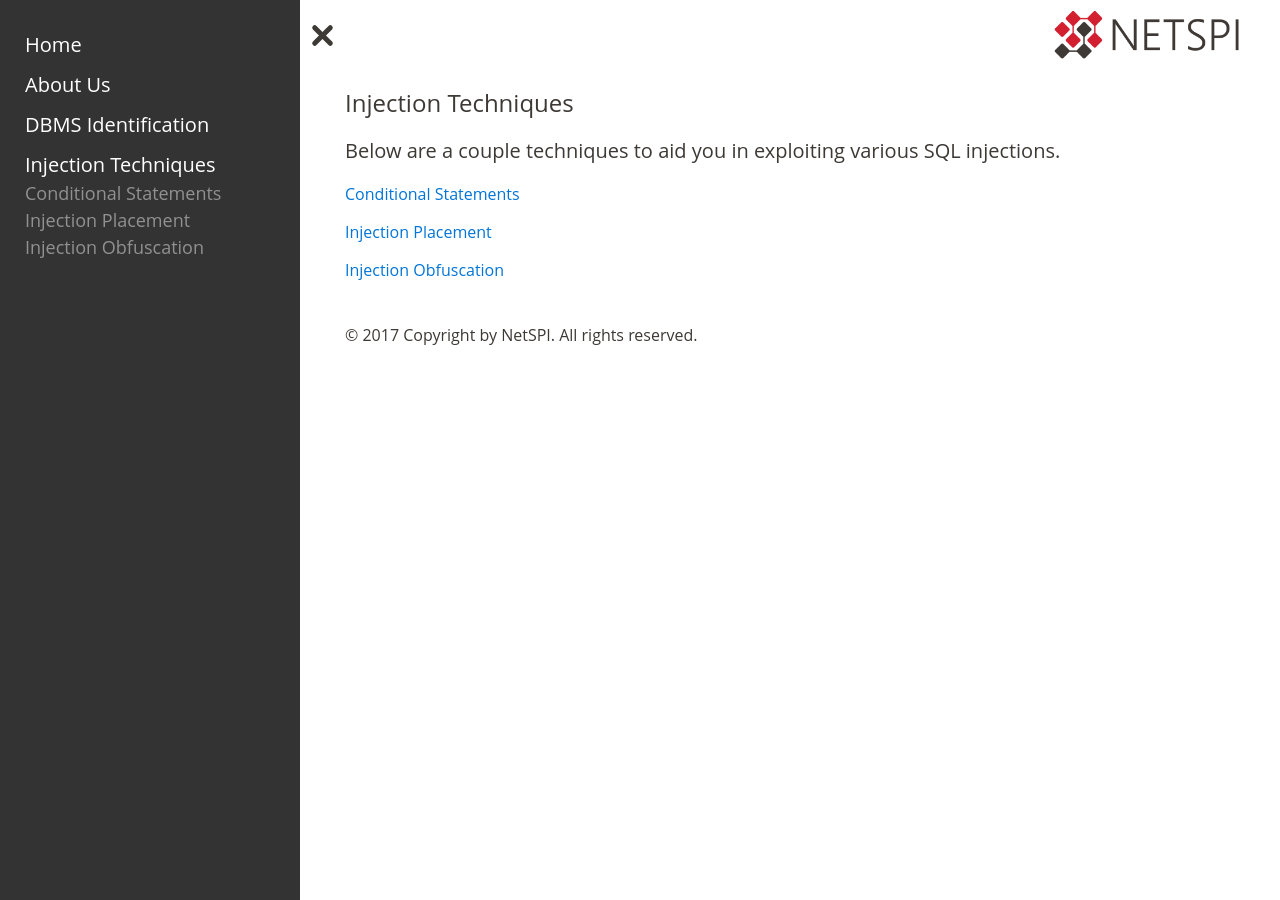
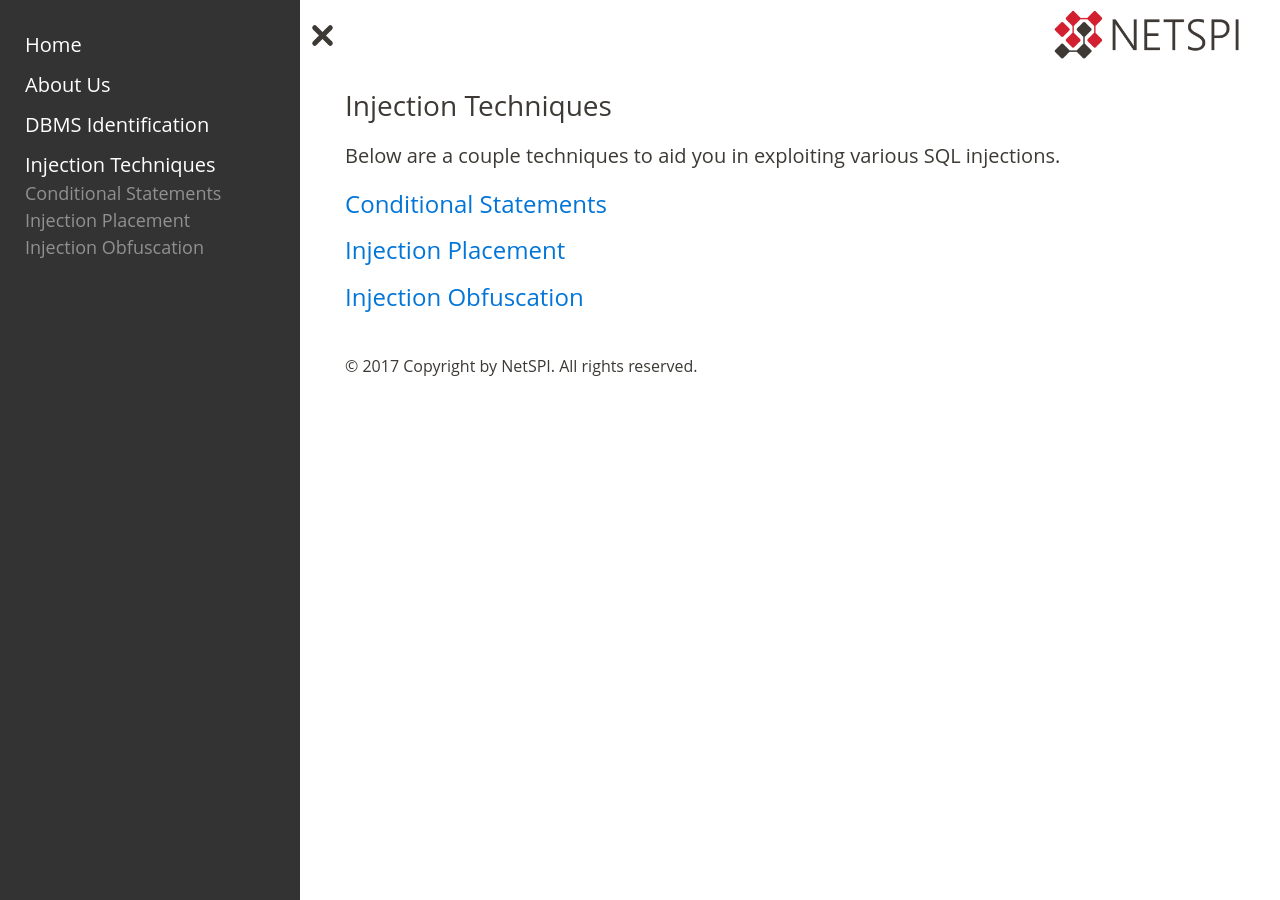
Before and after one commit to NetSPI/WikiJekyllTheme, a Jekyll site: the page built from injectionTechniques/index.html, in a window 1280 px wide. Built offline with Jekyll 4.4.1, drawn with Linux system fonts in a browser that asks for light colours.

Commit message:
updating h4 sizing

```diff
--- a/assets/scss/index.scss
+++ b/assets/scss/index.scss
@@ -47,7 +47,7 @@
 h3 {
     font-size: 1.75rem;
 }
-h3 {
+h4 {
     font-size: 1.5rem;
 }
 h1, h2, h3, h4, h5, h6 {
```
